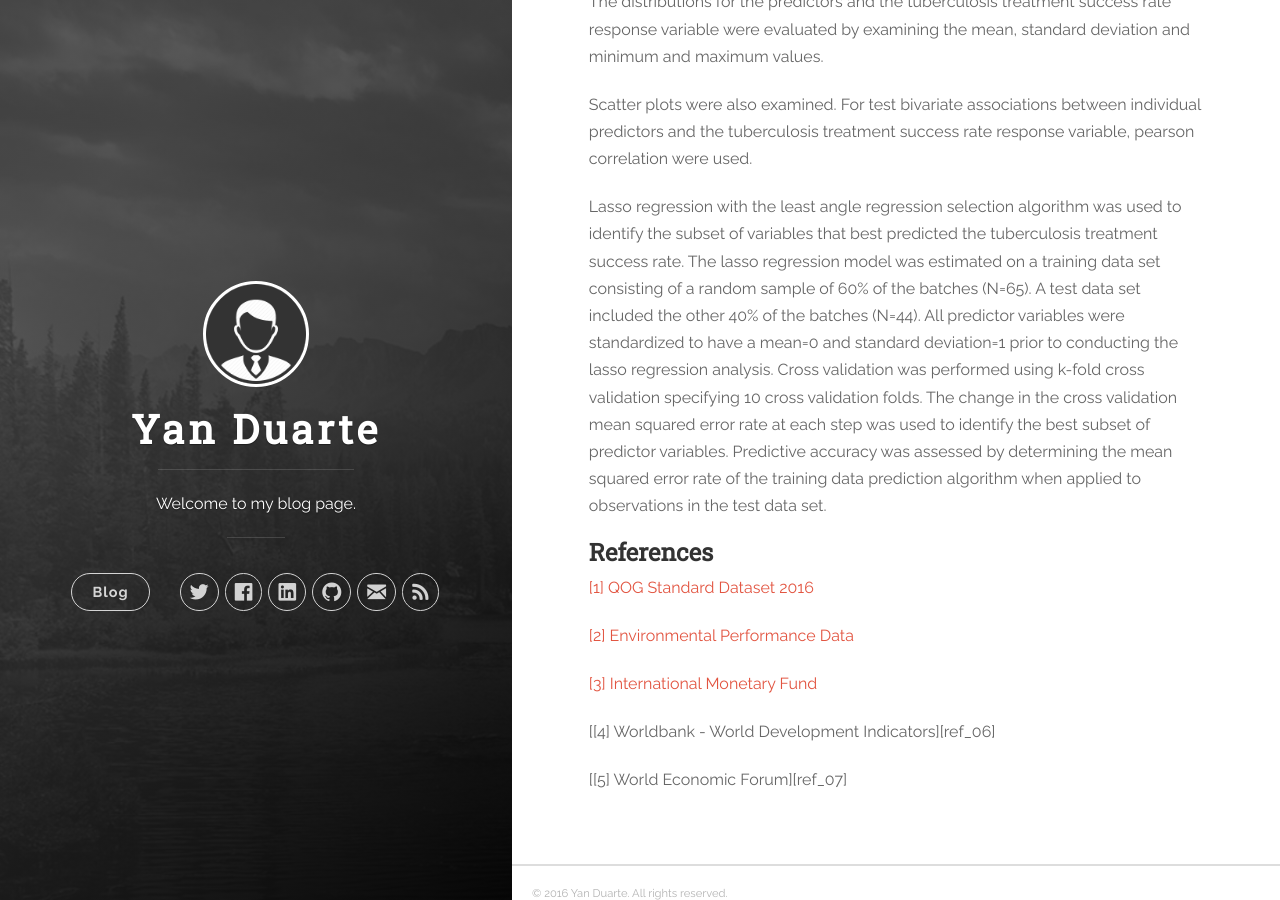
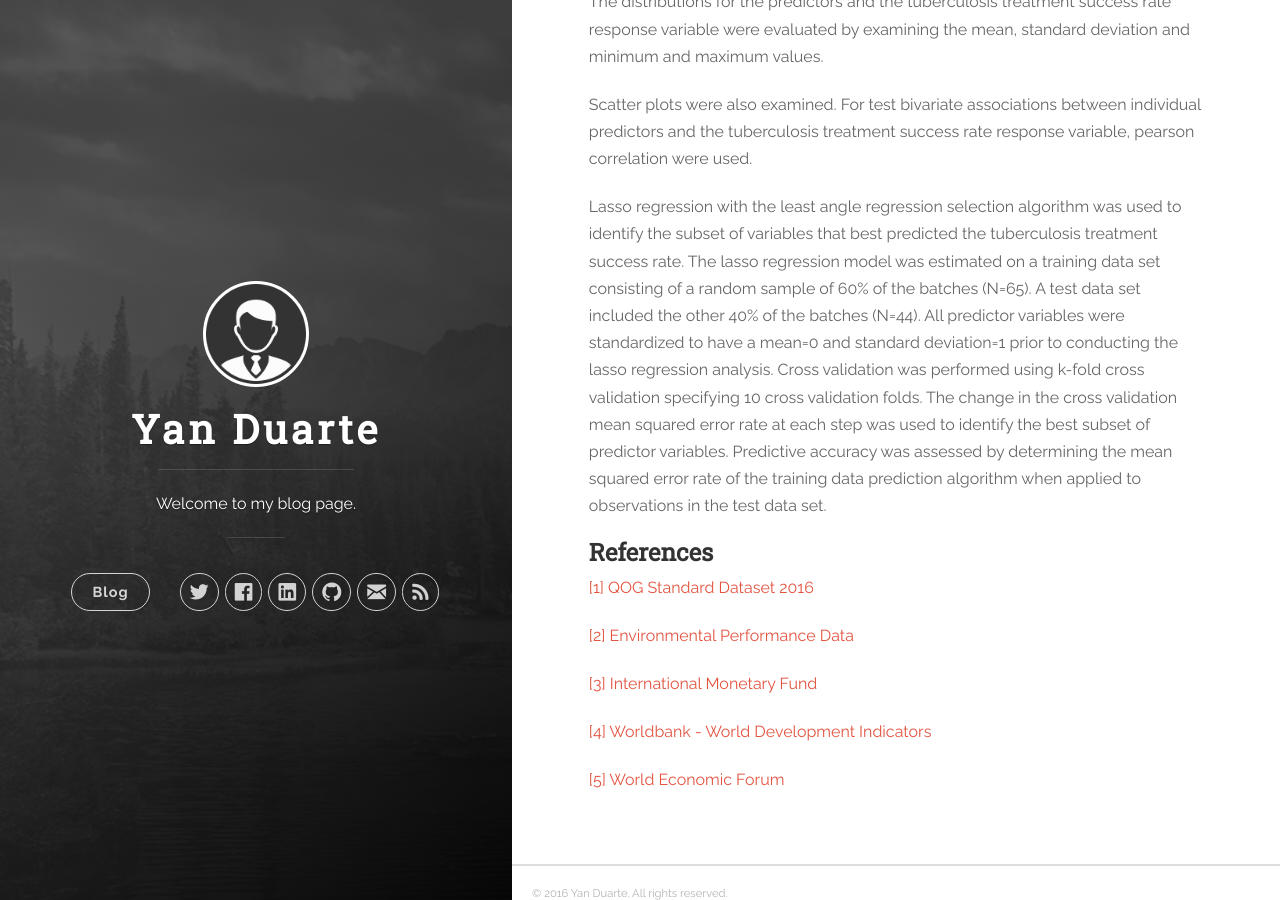
Before and after one commit to yan-duarte/yan-duarte.github.io, a Jekyll site: the page built from _posts/2016-11-29-DAC-Assignment2.md, in a window 1280 px wide and 900 px high, scrolled down 1429 px. Built offline with Jekyll 4.4.1, drawn with Linux system fonts in a browser that asks for light colours; nearby versions of some CDN libraries; some of the changed lines change nothing that is shown.

Commit message:
Updated 2016-11-29-DAC-Assignment2.md

```diff
--- a/_posts/2016-11-29-DAC-Assignment2.md
+++ b/_posts/2016-11-29-DAC-Assignment2.md
@@ -60,15 +60,15 @@
 
 ## **References**
 
-[[1] QOG Standard Dataset 2016][ref_03]
+[[1] QOG Standard Dataset 2016][ref_01]
 
-[[2] Environmental Performance Data][ref_04]
+[[2] Environmental Performance Data][ref_02]
 
-[[3] International Monetary Fund][ref_05]
+[[3] International Monetary Fund][ref_03]
 
-[[4] Worldbank - World Development Indicators][ref_06]
+[[4] Worldbank - World Development Indicators][ref_04]
 
-[[5] World Economic Forum][ref_07]
+[[5] World Economic Forum][ref_05]
 
 
 [ref_01]: http://qog.pol.gu.se/data/datadownloads/qogstandarddata
```
